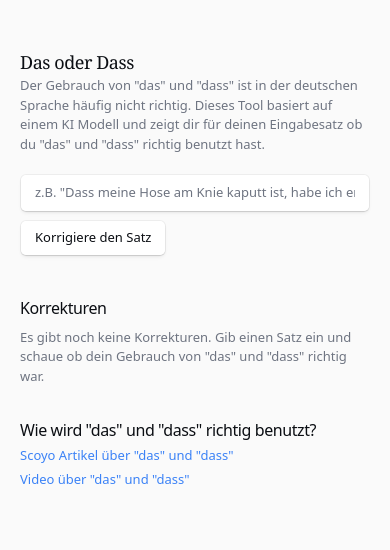
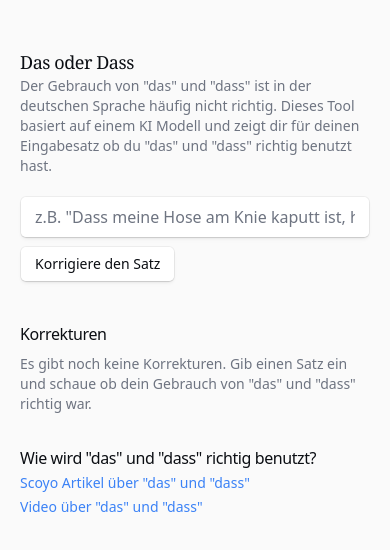
Before and after one commit to alexanderbluhm/dasordass-app, a Next.js app: page / in a window 390 px wide. Shown: the top 550 px of the page. Built offline with nearby package versions, Linux system fonts and the light colour scheme.

Commit message:
Add mobile styles

```diff
--- a/src/app/page.tsx
+++ b/src/app/page.tsx
@@ -44,26 +44,26 @@ export default function Home() {
       </header>
 
       <main className="">
-        <p className="text-brand-500 max-w-prose dark:text-brand-300 font-sans text-tiny">Der Gebrauch von &quot;das&quot; und &quot;dass&quot; ist in der deutschen Sprache häufig nicht richtig. Dieses Tool basiert auf einem KI Modell und zeigt dir für deinen Eingabesatz ob du &quot;das&quot; und &quot;dass&quot; richtig benutzt hast.</p>
+        <p className="text-brand-500 max-w-prose dark:text-brand-300 font-sans text-sm sm:text-tiny">Der Gebrauch von &quot;das&quot; und &quot;dass&quot; ist in der deutschen Sprache häufig nicht richtig. Dieses Tool basiert auf einem KI Modell und zeigt dir für deinen Eingabesatz ob du &quot;das&quot; und &quot;dass&quot; richtig benutzt hast.</p>
         <form onSubmit={submit} className="mt-5 flex flex-col items-start">
           <input
             ref={inputRef}
             required={true}
             placeholder='z.B. "Dass meine Hose am Knie kaputt ist, habe ich erst beim Bügeln gesehen."'
-            className="relative w-full text-tiny focus:outline-none focus:ring-2 transition-all dark:text-brand-200 bg-white dark:bg-brand-800 placeholder:text-brand-500 dark:placeholder:text-brand-500 px-3.5 py-2 rounded-md border border-black/5 shadow-input shadow-black/5 dark:shadow-black/10 !outline-none"
+            className="relative w-full sm:text-tiny focus:outline-none focus:ring-2 transition-all dark:text-brand-200 bg-white dark:bg-brand-800 placeholder:text-brand-500 dark:placeholder:text-brand-500 px-3.5 py-2 rounded-md border border-black/5 shadow-input shadow-black/5 dark:shadow-black/10 !outline-none"
           />
           <Button loading={loading} disabled={loading} className="mt-2">
             Korrigiere den Satz
           </Button>
         </form>
-        {error && <p className="text-red-600 text-tiny font-serif font-medium py-3">{error}</p>}
+        {error && <p className="text-red-600 sm:text-tiny font-serif font-medium py-3">{error}</p>}
 
         <section aria-labelledby="corrections" className="pt-10 pb-4">
           <h2 id="corrections" className="dark:text-brand-300 tracking-tight">
             Korrekturen
           </h2>
 
-          <div className="text-tiny mt-2">
+          <div className="text-sm sm:text-tiny mt-2">
             <ol className="space-y-2">
               <AnimatePresence>
                 {results.map((result) => (
--- a/src/components/button.tsx
+++ b/src/components/button.tsx
@@ -16,7 +16,7 @@ export const Button: React.FC<ButtonProps> = forwardRef((props, buttonRef) => {
   const { className, children, width, loading = false, disabled = false, style = {}, Component = "button", ...rest } = props;
   const rootClassName = clsx(
     className,
-    "inline-flex h-9 items-center relative text-tiny dark:text-neutral-200 bg-white focus:outline-none focus:ring-2 dark:hover:bg-brand-700 hover:bg-brand-100 font-medium dark:bg-brand-800 placeholder:text-neutral-400 dark:placeholder:text-neutral-500 px-3.5 py-1.5 rounded-md border border-black/5 hover:border-black/10 shadow-input shadow-black/5 hover:shadow-black/10 transition-all dark:shadow-black/10 !outline-none"
+    "inline-flex h-9 items-center relative text-sm sm:text-tiny dark:text-neutral-200 bg-white focus:outline-none focus:ring-2 dark:hover:bg-brand-700 hover:bg-brand-100 font-medium dark:bg-brand-800 placeholder:text-neutral-400 dark:placeholder:text-neutral-500 px-3.5 py-1.5 rounded-md border border-black/5 hover:border-black/10 shadow-input shadow-black/5 hover:shadow-black/10 transition-all dark:shadow-black/10 !outline-none"
   );
   return (
     <Component ref={buttonRef} disabled={disabled} style={{ width, ...style }} className={rootClassName} {...rest}>
--- a/src/components/resources.tsx
+++ b/src/components/resources.tsx
@@ -17,7 +17,7 @@ export const Resources = () => {
     <ul>
       {links.map((link) => (
         <li key={link.label}>
-          <Link href={link.href} rel="noopener noreferrer" target="_blank" className="text-tiny focus:outline-none focus:ring-2 rounded p-1 -m-1 text-blue-500 hover:text-blue-600 transition-colors">
+          <Link href={link.href} rel="noopener noreferrer" target="_blank" className="text-sm sm:text-tiny focus:outline-none focus:ring-2 rounded p-1 -m-1 text-blue-500 hover:text-blue-600 transition-colors">
             {link.label}
           </Link>
         </li>
```
